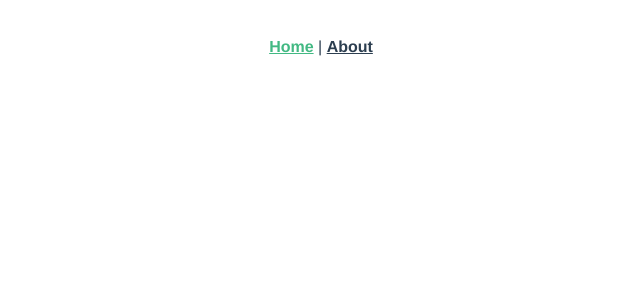
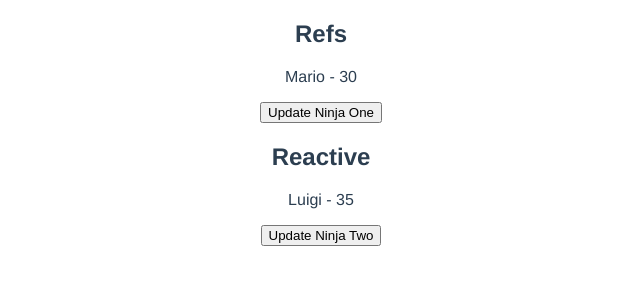
Before and after one commit to mern-dev-full/vue-projects, a Vue app in the folder 00-playground/06-dojo-blog/: page / in a window 1280 px wide. Before the commit this address had no page. Shown: the top 300 px of the page, without its empty margins (319-959 px from the left). Built offline with nearby package versions, Linux system fonts and the light colour scheme.

Commit message:
add refs and reactive

```diff
--- a/00-playground/06-dojo-blog/src/App.vue
+++ b/00-playground/06-dojo-blog/src/App.vue
@@ -1,9 +1,5 @@
 <template>
-  <div id="nav">
-    <router-link to="/">Home</router-link> |
-    <router-link to="/about">About</router-link>
-  </div>
-  <router-view/>
+  <router-view />
 </template>
 
 <style>
@@ -14,17 +10,4 @@
   text-align: center;
   color: #2c3e50;
 }
-
-#nav {
-  padding: 30px;
-}
-
-#nav a {
-  font-weight: bold;
-  color: #2c3e50;
-}
-
-#nav a.router-link-exact-active {
-  color: #42b983;
-}
 </style>
--- a/00-playground/06-dojo-blog/src/views/Home.vue
+++ b/00-playground/06-dojo-blog/src/views/Home.vue
@@ -1,10 +1,47 @@
 <template>
-  <div class="home"></div>
+  <div class="home">
+    <!-- <p>My name is {{ name }} and my age is {{ age }}</p>
+    <button @click="handleClick">Click Me</button>
+    <button @click="age++">Increase Age</button>
+    <input type="text" v-model="name" /> -->
+    <h2>Refs</h2>
+    <p>{{ ninjaOne.name }} - {{ ninjaOne.age }}</p>
+    <button @click="updateNinjaOne">Update Ninja One</button>
+    <h2>Reactive</h2>
+    <p>{{ ninjaTwo.name }} - {{ ninjaTwo.age }}</p>
+    <button @click="updateNinjaTwo">Update Ninja Two</button>
+  </div>
 </template>
 
 <script>
+import { ref, reactive } from "vue";
+
 export default {
   name: "Home",
-  components: {},
+  setup() {
+    // const paragraph = ref(null);
+    const ninjaOne = ref({ name: "Mario", age: 30 });
+    const ninjaTwo = reactive({ name: "Luigi", age: 35 });
+    // reactive doesn't work with primitive values
+
+    // const name = ref("Mario");
+    // const age = ref(30);
+
+    // const handleClick = () => {
+    // paragraph.value.classList.add("test");
+    // paragraph.value.textContent = "Hello, ninjas!";
+    //   name.value = "Luigi";
+    //   age.value = 27;
+    // };
+    const updateNinjaOne = () => {
+      ninjaOne.value.age = 40;
+    };
+    const updateNinjaTwo = () => {
+      ninjaTwo.age = 45;
+    };
+
+    // return { name, age, handleClick };
+    return { ninjaOne, updateNinjaOne, ninjaTwo, updateNinjaTwo };
+  },
 };
 </script>
```
